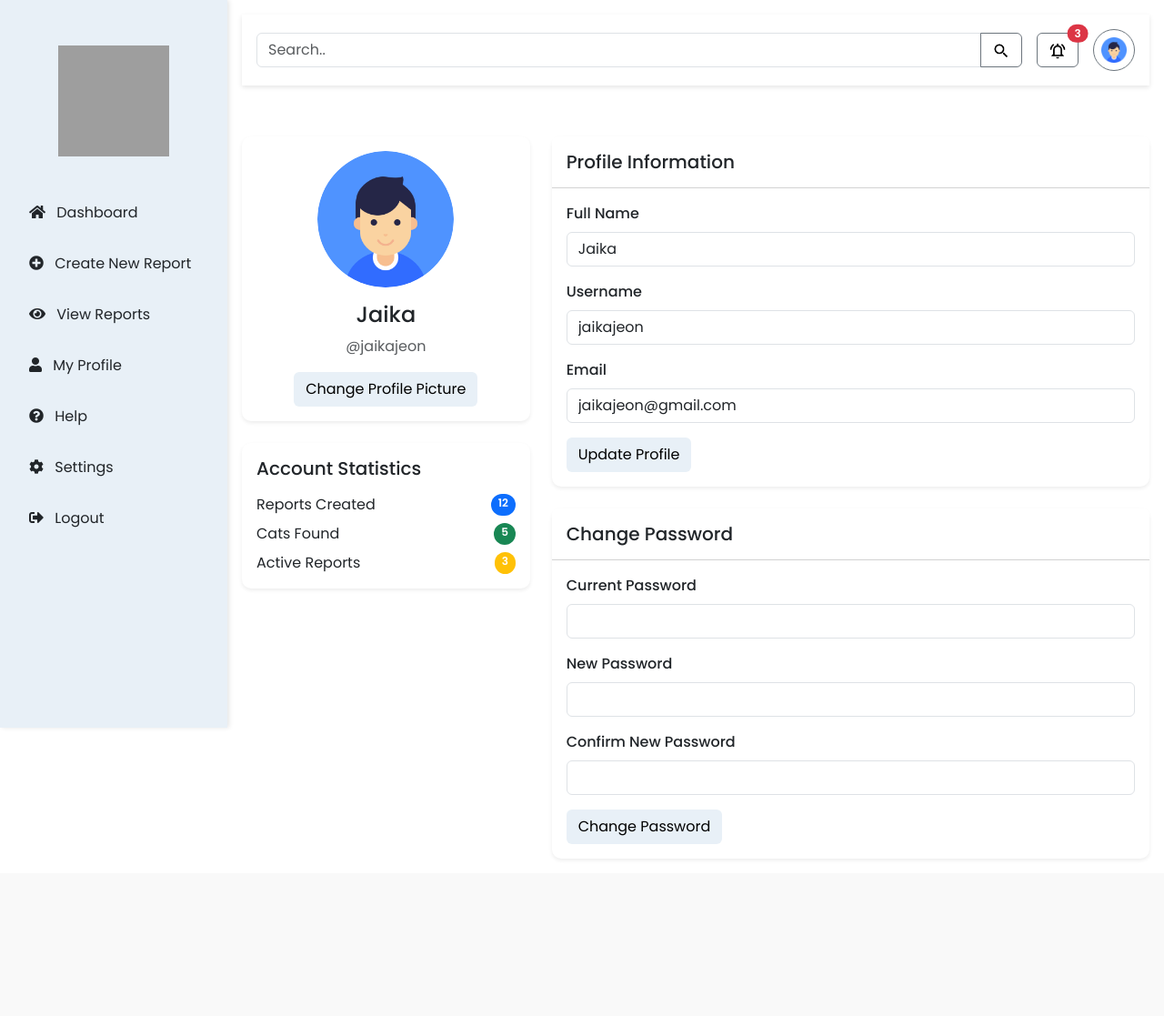
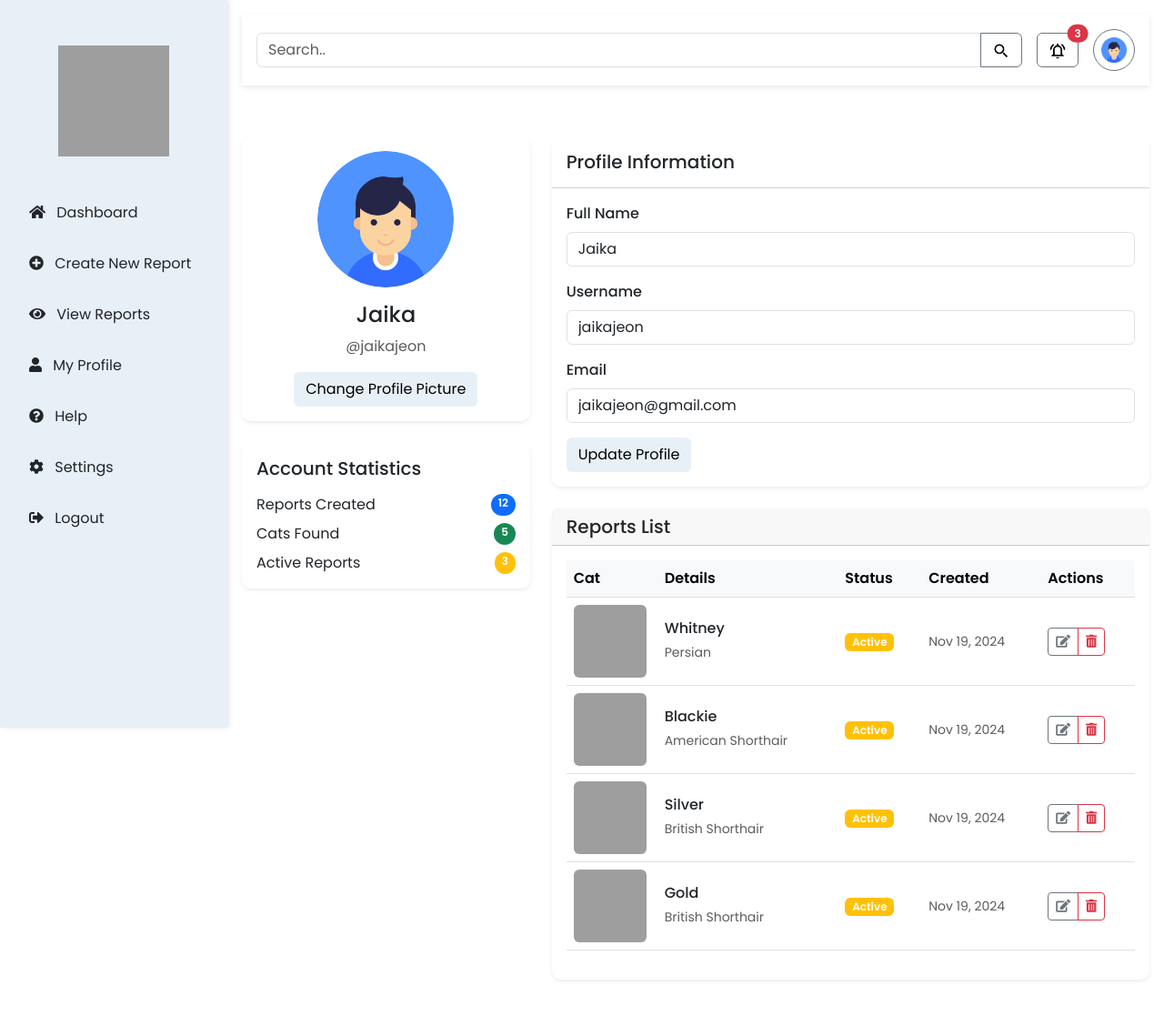
Before and after one commit to JohnLorcanParaiso/PurrSafe-System, a PHP site: page /profile.php in a window 1280 px wide. Shown: the whole page at 91% size. Before the commit the page ends 928 px from the top, so only its background shows below. Run offline with PHP 8.4, Linux system fonts and the light colour scheme; a user stored in the database is signed in; data comes from the database, SQL or seed files in the repository; grey boxes are pictures that could not be loaded.

Commit message:
removed change password and added new report list

```diff
--- a/profile.php
+++ b/profile.php
@@ -44,6 +44,20 @@ if ($_SERVER['REQUEST_METHOD'] == 'POST') {
             $login->logout();
             header("Location: login.php");
             exit();
+
+        // Handle delete report action
+        case 'delete_report':
+            if (isset($_POST['report_id'])) {
+                $deleteStmt = $pdo->prepare("DELETE FROM lost_reports WHERE id = ? AND user_id = ?");
+                if ($deleteStmt->execute([$_POST['report_id'], $_SESSION['user_id']])) {
+                    $_SESSION['success_message'] = "Report deleted successfully.";
+                } else {
+                    $_SESSION['error_message'] = "Failed to delete report.";
+                }
+                header("Location: profile.php");
+                exit();
+            }
+            break;
     }
 }
 
@@ -51,6 +65,17 @@ if ($_SERVER['REQUEST_METHOD'] == 'POST') {
 $username = $_SESSION['username'] ?? 'Guest';
 $fullname = $_SESSION['fullname'] ?? 'Guest User';
 $email = $_SESSION['email'] ?? '';
+
+// Fetch user's reports
+$reportsQuery = "SELECT r.*, GROUP_CONCAT(ri.image_path) as images
+                 FROM lost_reports r
+                 LEFT JOIN report_images ri ON r.id = ri.report_id
+                 WHERE r.user_id = ?
+                 GROUP BY r.id
+                 ORDER BY r.created_at DESC";
+$stmt = $pdo->prepare($reportsQuery);
+$stmt->execute([$_SESSION['user_id']]);
+$userReports = $stmt->fetchAll(PDO::FETCH_ASSOC);
 ?>
 
 <!DOCTYPE html>
@@ -135,7 +160,6 @@ $email = $_SESSION['email'] ?? '';
                 </div>
             </form>
             <div class="d-flex align-items-center gap-3">
-
                 <div class="dropdown">
                     <button class="btn btn-outline-secondary position-relative" type="button" id="notificationDropdown" data-bs-toggle="dropdown" aria-expanded="false">
                         <img src="images/notifications.png" alt="notifications" style="width: 20px;">
@@ -262,27 +286,79 @@ $email = $_SESSION['email'] ?? '';
                     </div>
                 </div>
 
-                    <div class="card shadow-sm">
-                        <div class="card-header bg-white py-3">
-                            <h5 class="mb-0">Change Password</h5>
+                <!-- Reports Section -->
+                <div class="card shadow-sm mb-4">
+                    <div class="card-header">
+                        <h5 class="mb-0">Reports List</h5>
                     </div>
                     <div class="card-body">
+                        <?php if (empty($userReports)): ?>
+                            <div class="text-center py-4">
+                                <img src="images/no-data.png" alt="No Reports" style="width: 120px; opacity: 0.5;">
+                                <p class="text-muted mt-3">You haven't created any reports yet.</p>
                                 <form method="POST">
-                                <input type="hidden" name="action" value="change_password">
-                                <div class="mb-3">
-                                    <label class="form-label">Current Password</label>
-                                    <input type="password" class="form-control" name="current_password" required>
+                                    <button type="submit" name="action" value="create" class="btn btn-custom">
+                                        Create Your First Report
+                                    </button>
+                                </form>
                             </div>
-                                <div class="mb-3">
-                                    <label class="form-label">New Password</label>
-                                    <input type="password" class="form-control" name="new_password" required>
+                        <?php else: ?>
+                            <div class="table-responsive">
+                                <table class="table table-hover align-middle">
+                                    <thead class="table-light">
+                                        <tr>
+                                            <th>Cat</th>
+                                            <th>Details</th>
+                                            <th>Status</th>
+                                            <th>Created</th>
+                                            <th>Actions</th>
+                                        </tr>
+                                    </thead>
+                                    <tbody>
+                                        <?php foreach ($userReports as $report): ?>
+                                            <tr>
+                                                <td style="width: 100px;">
+                                                    <?php
+                                                    $images = explode(',', $report['images']);
+                                                    if (!empty($images[0])):
+                                                    ?>
+                                                        <img src="<?= htmlspecialchars($images[0]) ?>"
+                                                             alt="<?= htmlspecialchars($report['cat_name']) ?>"
+                                                             class="rounded"
+                                                             style="width: 80px; height: 80px; object-fit: cover;">
+                                                    <?php else: ?>
+                                                        <div class="rounded bg-light d-flex align-items-center justify-content-center"
+                                                             style="width: 80px; height: 80px;">
+                                                            <i class="fas fa-cat text-muted" style="font-size: 2rem;"></i>
                                                         </div>
-                                <div class="mb-3">
-                                    <label class="form-label">Confirm New Password</label>
-                                    <input type="password" class="form-control" name="confirm_password" required>
+                                                    <?php endif; ?>
+                                                </td>
+                                                <td>
+                                                    <h6 class="mb-1"><?= htmlspecialchars($report['cat_name']) ?></h6>
+                                                    <small class="text-muted"><?= htmlspecialchars($report['breed']) ?></small>
+                                                </td>
+                                                <td>
+                                                    <span class="badge bg-warning">Active</span>
+                                                </td>
+                                                <td>
+                                                    <small class="text-muted"><?= date('M j, Y', strtotime($report['created_at'])) ?></small>
+                                                </td>
+                                                <td>
+                                                    <div class="btn-group">
+                                                        <a href="edit_report.php?id=<?= $report['id'] ?>" class="btn btn-sm btn-outline-secondary">
+                                                            <i class="fas fa-edit"></i>
+                                                        </a>
+                                                        <button type="button" class="btn btn-sm btn-outline-danger" onclick="confirmDelete(<?= $report['id'] ?>)">
+                                                            <i class="fas fa-trash-alt"></i>
+                                                        </button>
                                                     </div>
-                                <button type="submit" class="btn btn-custom">Change Password</button>
-                            </form>
+                                                </td>
+                                            </tr>
+                                        <?php endforeach; ?>
+                                    </tbody>
+                                </table>
+                            </div>
+                        <?php endif; ?>
                     </div>
                 </div>
             </div>
@@ -293,10 +369,18 @@ $email = $_SESSION['email'] ?? '';
 <script src="https://cdn.jsdelivr.net/npm/@popperjs/core@2.11.6/dist/umd/popper.min.js"></script>
 <script src="https://cdn.jsdelivr.net/npm/bootstrap@5.3.0/dist/js/bootstrap.min.js"></script>
 <script>
-        document.getElementById('profilePicInput').addEventListener('change', function(e) {
-            if (e.target.files && e.target.files[0]) {
+    function confirmDelete(reportId) {
+        if (confirm('Are you sure you want to delete this report?')) {
+            const form = document.createElement('form');
+            form.method = 'POST';
+            form.innerHTML = `
+                <input type="hidden" name="action" value="delete_report">
+                <input type="hidden" name="report_id" value="${reportId}">
+            `;
+            document.body.appendChild(form);
+            form.submit();
         }
-        });
+    }
 </script>
 </body>
 </html>
```
Lines whose indentation alone changed are shown as unchanged.
